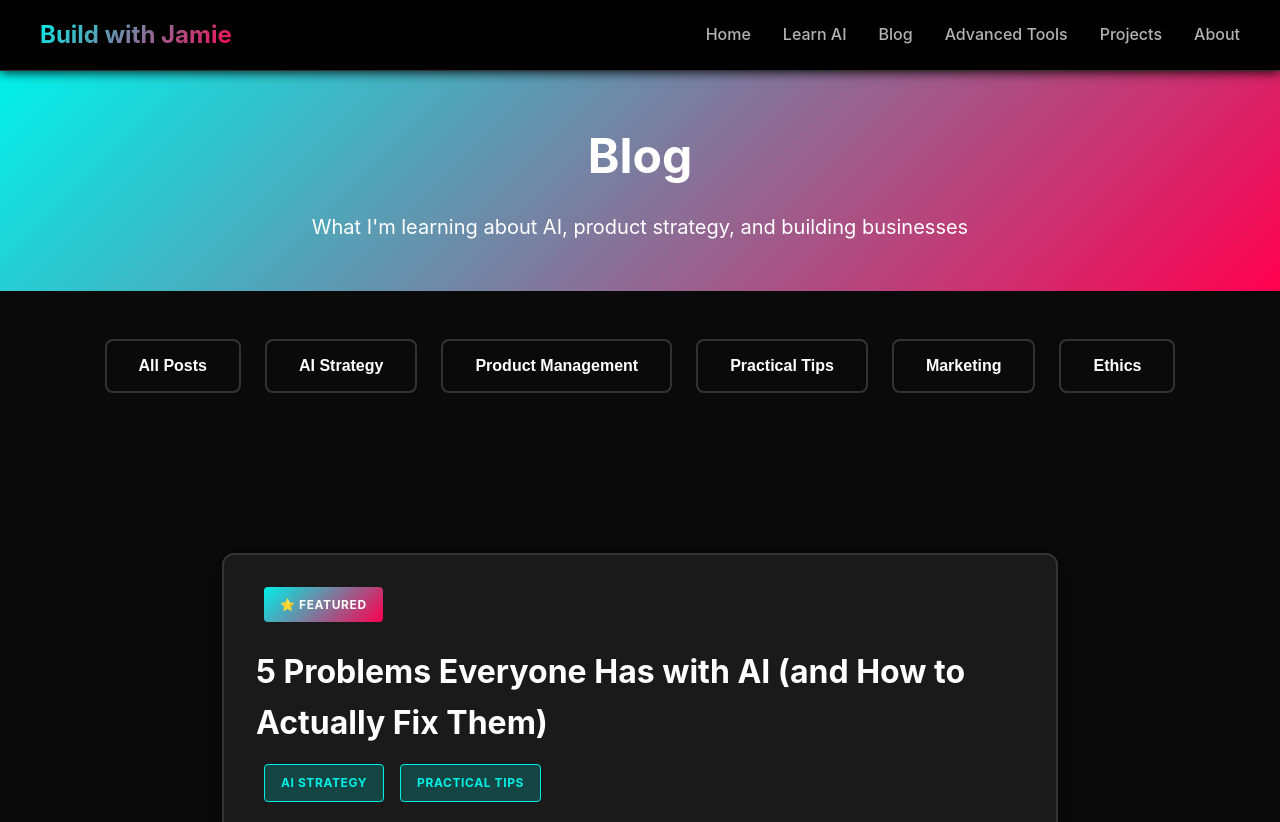
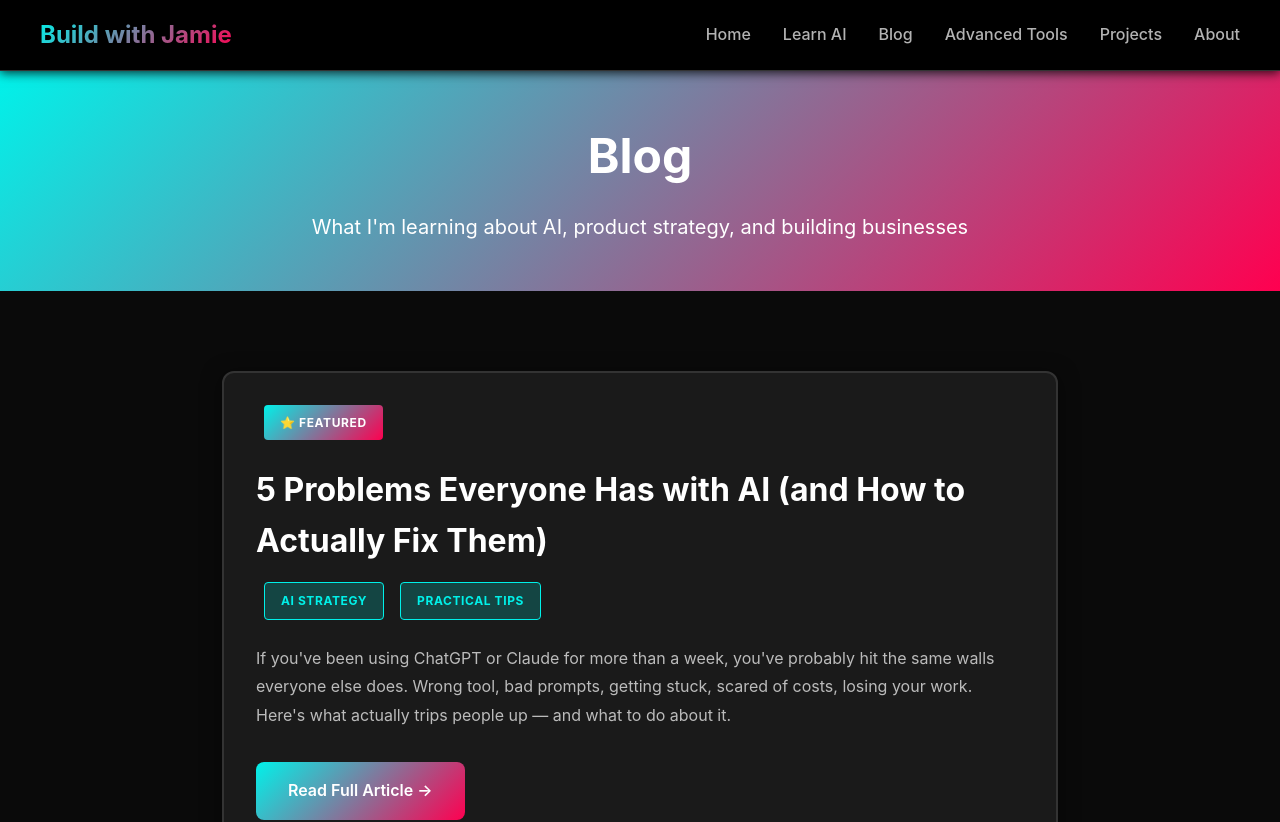
Before and after one commit to givemetheballai-debug/Buildwithjamie, a Next.js app: page /blog in a window 1280 px wide. Shown: the top 822 px of the page. Built offline with nearby package versions, Linux system fonts and the light colour scheme.

Commit message:
Update page.js

```diff
--- a/app/blog/page.js
+++ b/app/blog/page.js
@@ -15,19 +15,6 @@ export default function Blog() {
         </div>
       </section>
 
-      {/* Filter Tags */}
-      <section className="section-sm bg-secondary">
-        <div className="container">
-          <div className="flex gap-md mb-lg" style={{flexWrap: 'wrap', justifyContent: 'center'}}>
-            <button className="btn btn-outline">All Posts</button>
-            <button className="btn btn-outline">AI Strategy</button>
-            <button className="btn btn-outline">Product Management</button>
-            <button className="btn btn-outline">Practical Tips</button>
-            <button className="btn btn-outline">Marketing</button>
-            <button className="btn btn-outline">Ethics</button>
-          </div>
-        </div>
-      </section>
 
       {/* Article List */}
       <section className="section bg-secondary">
```
